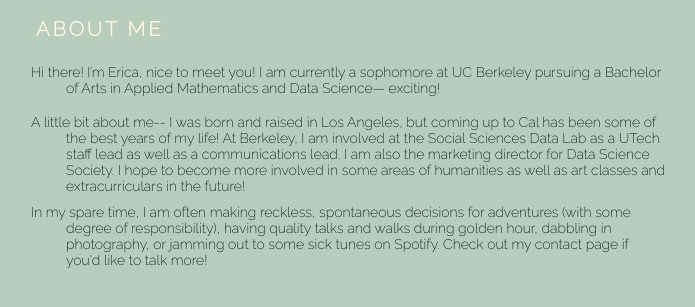
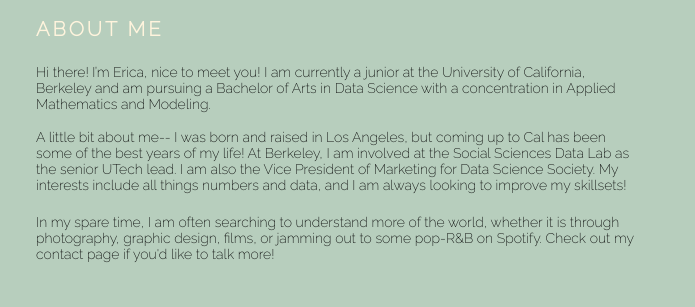
Before and after one commit to ericajcho/ericajcho.github.io, a plain HTML site: page about.html in a window 1280 px wide. Shown: the part 431-738 px from the top of the page, without its empty margins (24-719 px from the left). Drawn offline with nearby package versions, Linux system fonts and the light colour scheme.

Commit message:
edited alignments

```diff
--- a/about.html
+++ b/about.html
@@ -43,19 +43,19 @@
 					</div>
 
 					<div class="description-box">
-						<div>
-							<a class="description">
-								Hi there! I’m Erica, nice to meet you! I am currently a sophomore at UC Berkeley pursuing a Bachelor of Arts in Applied Mathematics and Data Science— exciting!
+						<div class="description1">
+							<a class="description1">
+								Hi there! I’m Erica, nice to meet you! I am currently a junior at the University of California, Berkeley and am pursuing a Bachelor of Arts in Data Science with a concentration in Applied Mathematics and Modeling.
 							</a>
 						</div>
-						<div>
-							<a class="description">
-								A little bit about me-- I was born and raised in Los Angeles, but coming up to Cal has been some of the best years of my life! At Berkeley, I am involved at the Social Sciences Data Lab as a UTech staff lead as well as a communications lead. I am also the marketing director for Data Science Society. I hope to become more involved in some areas of humanities as well as art classes and extracurriculars in the future!
+						<div class="description2">
+							<a class="description2">
+								A little bit about me-- I was born and raised in Los Angeles, but coming up to Cal has been some of the best years of my life! At Berkeley, I am involved at the Social Sciences Data Lab as the senior UTech lead. I am also the Vice President of Marketing for Data Science Society. My interests include all things numbers and data, and I am always looking to improve my skillsets!
 							</a>
 						</div>
-						<div>
-							<a class="description">
-								In my spare time, I am often making reckless, spontaneous decisions for adventures (with some degree of responsibility), having quality talks and walks during golden hour, dabbling in photography, or jamming out to some sick tunes on Spotify. Check out my contact page if you'd like to talk more!
+						<div class="description3">
+							<a class="description3">
+								In my spare time, I am often searching to understand more of the world, whether it is through photography, graphic design, films, or jamming out to some pop-R&B on Spotify. Check out my contact page if you'd like to talk more!
 							</a>
 						</div>
 					</div>
--- a/assets/css/about-style.css
+++ b/assets/css/about-style.css
@@ -62,15 +62,26 @@ a {
 	margin-left: -15px;
 }
 
-.description {
+.description1 {
 /*	border: solid;
 	border-color: red;*/
-
 	font-size: 14px;
 	color: black;
-	margin-left: -35px;
 	text-indent: 0;
+}
 
+.description2 {
+	font-size: 14px;
+	color: black;
+	text-indent: 0;
+	margin-top: 15px;
+}
+
+.description3 {
+	font-size: 14px;
+	color: black;
+	text-indent: 0;
+	margin-top: 10px;
 }
 
 .description-box {
@@ -79,6 +90,7 @@ a {
 	grid-template-rows: 25% 45% 30%;
 	text-indent: 0;
 	width: 600px;
+	margin-left: -5%;
 }
 
 
```
